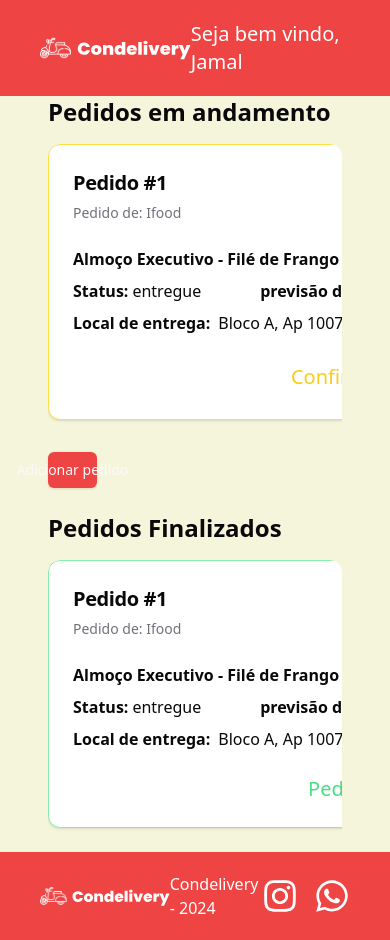
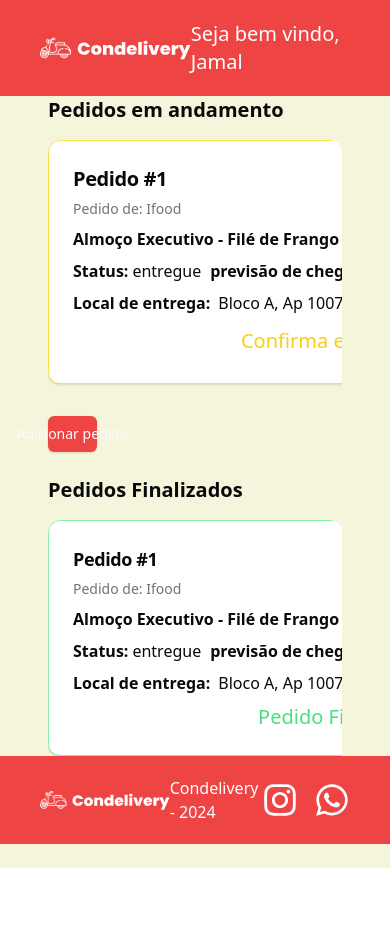
Before and after one commit to breno-saraiva/condelivery-front, a React (Vite) app: page /dashboardMorador in a window 390 px wide. After the commit the page ends 868 px from the top, so only its background shows below. Built offline with nearby package versions, Linux system fonts and the light colour scheme; the HTML template or start-up script is replaced by a standard one.

Commit message:
fix: responsive page

```diff
--- a/src/modules/moradoresWeb/components/cardFinalizados/index.tsx
+++ b/src/modules/moradoresWeb/components/cardFinalizados/index.tsx
@@ -26,10 +26,10 @@ const CardFinalizado = ({
 }: CardProps) => {
   return (
     <div>
-      <Card className="w-[450px] border-green-300">
+      <Card className="w-[400px] border-green-300">
         <CardHeader>
           <CardTitle>
-            <h2 className="text-xl">
+            <h2 className="text-lg">
               Pedido #<span>{cardID}</span>
             </h2>
           </CardTitle>
@@ -40,7 +40,7 @@ const CardFinalizado = ({
           </CardDescription>
         </CardHeader>
         <CardContent>
-          <div className="flex flex-col gap-2">
+          <div className="-my-4 flex flex-col gap-2">
             <div>
               <h5 className="font-semibold">{descricao}</h5>
             </div>
--- a/src/modules/moradoresWeb/components/cardPedido/index.tsx
+++ b/src/modules/moradoresWeb/components/cardPedido/index.tsx
@@ -30,7 +30,7 @@ const CardPedidos = ({
 }: CardProps) => {
   return (
     <div>
-      <Card className="w-[450px] border-yellow-300">
+      <Card className="w-[400px] border-yellow-300">
         <CardHeader>
           <CardTitle>
             <h2 className="text-xl">
@@ -44,7 +44,7 @@ const CardPedidos = ({
           </CardDescription>
         </CardHeader>
         <CardContent>
-          <div className="flex flex-col gap-2">
+          <div className="-my-4 flex flex-col gap-2">
             <div>
               <h5 className="font-semibold">{descricao}</h5>
             </div>
--- a/src/modules/moradoresWeb/page/index.tsx
+++ b/src/modules/moradoresWeb/page/index.tsx
@@ -15,10 +15,10 @@ function DashMoradores() {
 
   return (
     <Layout>
-      <div className="mx-10 py-24 p-2 flex flex-col gap-6">
+      <div className="mx-10 py-24 px-2 flex flex-col gap-6">
         <div className="flex flex-col gap-4">
-          <h1 className="text-2xl font-bold">Pedidos em andamento</h1>
-          <ScrollArea className="w-full whitespace-nowrap rounded-xl ">
+          <h1 className="text-xl font-bold">Pedidos em andamento</h1>
+          <ScrollArea className="w-full whitespace-nowrap rounded-xl">
             <div className="flex w-max space-x-4 pb-4">
               {pedidos.map((item) => (
                 <CardPedidos
@@ -44,7 +44,7 @@ function DashMoradores() {
           </Button>
         </div>
         <div className="flex flex-col gap-4">
-          <h1 className="text-2xl font-bold">Pedidos Finalizados</h1>
+          <h1 className="text-xl font-bold">Pedidos Finalizados</h1>
           <ScrollArea className="w-full whitespace-nowrap rounded-xl ">
             <div className="flex w-max space-x-4 pb-4">
               {pedidos.map((item) => (
--- a/src/shared/components/layout/index.tsx
+++ b/src/shared/components/layout/index.tsx
@@ -7,8 +7,8 @@ type Prop = {
 };
 function Layout({ children }: Prop) {
   return (
-    <div className="w-full relative bg-[#f5f5dc]">
-      <header className="py-5 px-10 flex items-center justify-between bg-red-500 absolute top-0 w-full">
+    <div className="w-full h-screen relative bg-[#f5f5dc]">
+      <div className="py-5 px-10 flex items-center justify-between bg-red-500 absolute top-0 w-full">
         <div>
           <img src={logo} alt="logomarca" />
         </div>
@@ -17,9 +17,9 @@ function Layout({ children }: Prop) {
             Seja bem vindo, <span>Jamal</span>
           </h1>
         </div>
-      </header>
-      <main className="flex-1">{children}</main>
-      <footer className="py-5 px-10 flex items-center justify-between bg-red-500 absolute bottom-0 w-full">
+      </div>
+      <div className="flex-1 bg-[#f5f5dc]">{children}</div>
+      <div className="py-5 px-10 flex items-center justify-between bg-red-500 fixed bottom-0 w-full">
         <div>
           <img src={logo} alt="logomarca" />
         </div>
@@ -30,7 +30,7 @@ function Layout({ children }: Prop) {
           <FaInstagram className="text-4xl text-white" />
           <FaWhatsapp className="text-4xl text-white" />
         </div>
-      </footer>
+      </div>
     </div>
   );
 }
```
